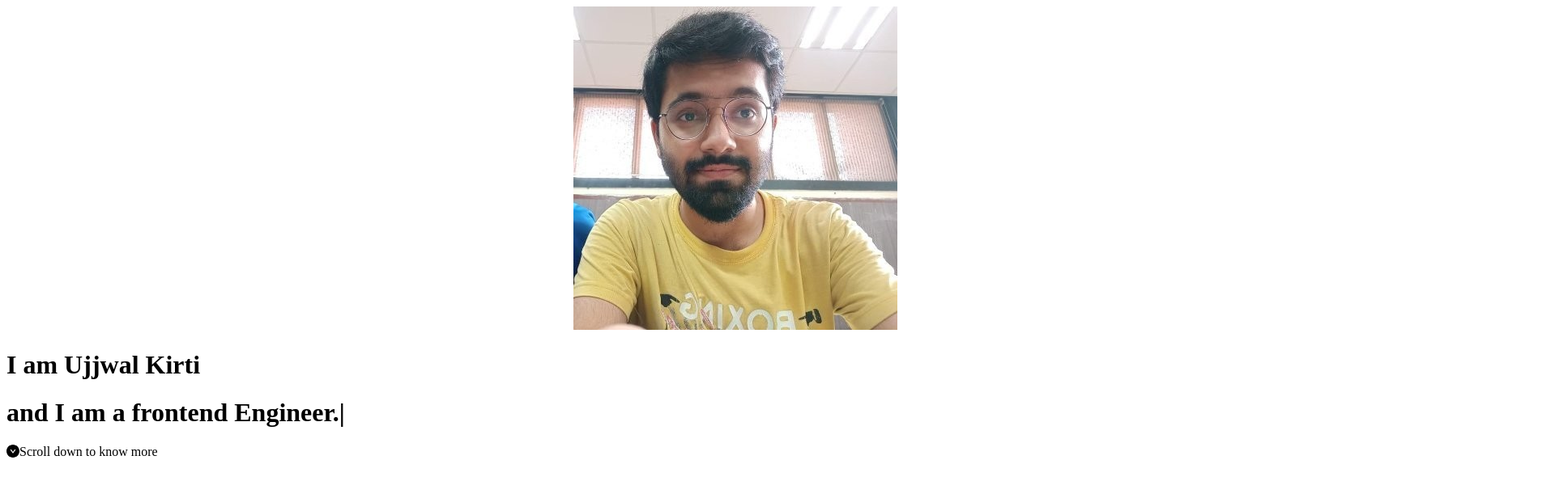
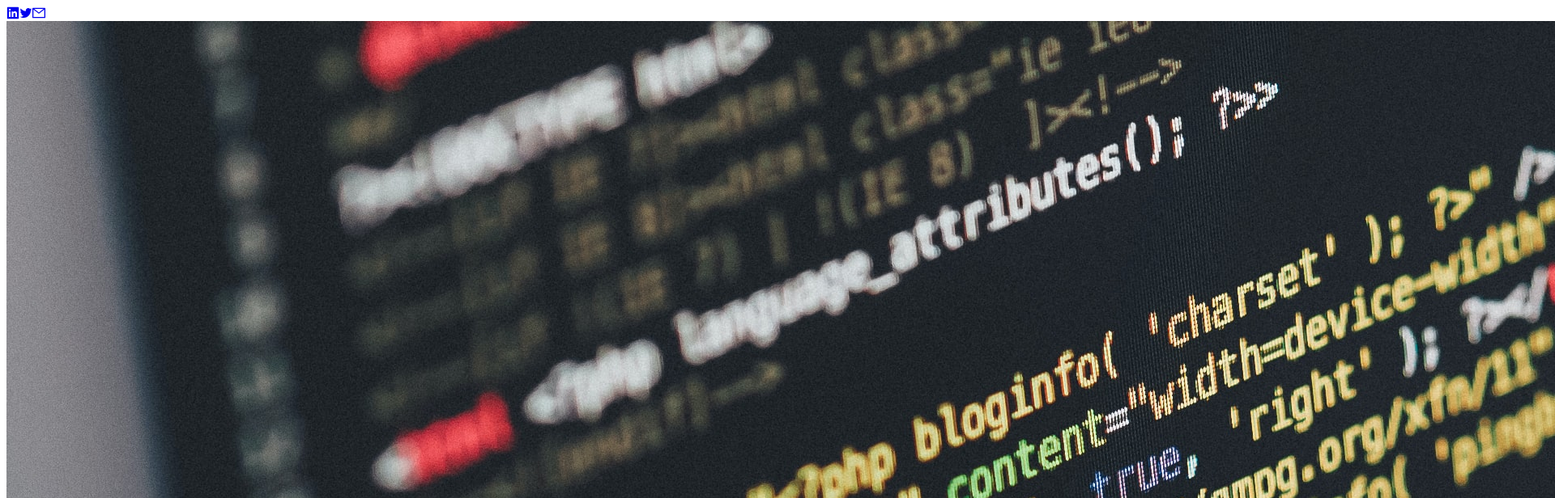
Before and after one commit to ujjwalkirti/my-portfolio, a Next.js app: page /screens/page_1 in a window 1280 px wide. Shown: the top 616 px of the page at 81% size, 1920 px wide, since content can reach past the window. Built offline with nearby package versions, Linux system fonts and the light colour scheme.

Commit message:
13-02-2022

```diff
--- a/pages/components/Navbar.js
+++ b/pages/components/Navbar.js
@@ -6,9 +6,8 @@ import {
 import { motion } from "framer-motion";
 
 function Navbar() {
-
   return (
-    <motion.div className={`flex w-screen absolute text-white justify-end`}>
+    <motion.div className={`flex w-screen text-white absolute`}>
       <div className="flex w-2/5 justify-end mx-auto p-2 font-medium  mr-2 text-2xl items-center ">
         {/* <motion.a
           href="/tech"
--- a/pages/index.js
+++ b/pages/index.js
@@ -1,6 +1,5 @@
 import Head from "next/head";
 import Contact from "./components/Contact";
-import Navbar from "./components/Navbar";
 import Page_1 from "./screens/page_1";
 import Page_2 from "./screens/Page_2";
 import Page_3 from "./screens/Page_3";
@@ -12,7 +11,7 @@ export default function Home() {
         <title>Ujjwal's Portfolio</title>
         <link rel="icon" href="/favicon.ico" />
       </Head>
-      <Navbar />
+
       <Page_1 />
       <Page_2 />
       <Page_3 />
--- a/pages/screens/Page_2.js
+++ b/pages/screens/Page_2.js
@@ -33,10 +33,10 @@ const tech_collection = [
 
 function Page_2() {
   return (
-    <div className="bg-white flex flex-col items-center justify-center w-screen h-auto my-32">
+    <div className="bg-white flex flex-col items-center justify-center w-screen h-auto my-3">
       <div className="h-auto w-auto shadow-xl flex flex-col items-center">
         <h1 className="font-semibold text-4xl p-3">My Tech-Stack 🛠️</h1>
-        <div className="flex justify-between mt-3 px-2">
+        <div className="m-3 px-2 grid md:grid-cols-4 lg:grid-cols-6 sm:grid-cols-2">
           {tech_collection.map((object) => {
             return (
               <motion.span
--- a/pages/screens/Page_3.js
+++ b/pages/screens/Page_3.js
@@ -72,7 +72,7 @@ function Page_3() {
       <h1 className="font-semibold text-7xl text-white m-4 text-center w-full">
         My Projects
       </h1>
-      <div className="grid w-full grid-cols-3">
+      <div className="grid w-full md:grid-cols-2 sm:grid-cols-1">
         {projects.map((project) => (
           <div className="text-white m-5 flex flex-col bg-purple-500 bg-opacity-70 shadow-xl rounded-lg mx-4 mx-auto p-4 h-auto">
             <h3 className="text-3xl font-medium">
@@ -103,7 +103,7 @@ function Page_3() {
 
             <div className="mx-2">
               <p className="text-2xl font-semibold">Made with:</p>
-              <div className="ml-3 flex bg-white bg-opacity-40 w-auto justify-evenly rounded-lg mt-2 px-1 py-2 ">
+              <div className="ml-3 bg-white bg-opacity-40 w-auto justify-evenly rounded-lg mt-2 px-1 py-2 grid lg:flex md:grid-cols-2 sm:grid-cols-1 ">
                 {tech_collection.map((tech) => {
                   return project.techStack.map((projectTech) => {
                     if (tech.name === projectTech) {
@@ -111,7 +111,7 @@ function Page_3() {
                       return (
                         <img
                           src={tech.imgSrc}
-                          className="h-16 mr-4 bg-white p-3 shadow-xl rounded-lg"
+                          className="h-16 m-4 bg-white p-3 shadow-xl rounded-lg"
                         />
                       );
                     } else {
--- a/pages/screens/page_1.js
+++ b/pages/screens/page_1.js
@@ -1,6 +1,7 @@
 import { DownCircleFilled } from "@ant-design/icons";
 import { motion } from "framer-motion";
 import { useEffect, useState } from "react";
+import Navbar from "../components/Navbar";
 
 function Page_1() {
   const [hasNotScrolled, setHasNotScrolled] = useState(true);
@@ -58,32 +59,29 @@ function Page_1() {
   }, [blink]);
 
   return (
-    <div className="h-screen bg-gray-600 bg-gradient-to-br from-yellow-300 via-yellow-600 to-red-400 w-full flex  flex-col">
-      <div>
-        <motion.img
-          src="/me.jpg"
-          className="h-40 w-40 rounded-full  my-16"
-          animate={{ rotate: 360, x: 700 }}
-          transition={{ duration: 1 }}
+    <div className="h-auto bg-black w-full flex  flex-col">
+      <Navbar />
+      <div className="flex justify-center">
+        {" "}
+        <img
+          src="/front page images/ilya-pavlov-OqtafYT5kTw-unsplash.jpg"
+          className=" w-2/5 object-contain m-3"
         />
+        <div className="flex flex-col text-white justify-center">
+          <p className="text-gray-400 text-5xl">Hello, I'm</p>
+          <p className="font-bold text-7xl">Ujjwal Kirti</p>
+          <p className="text-gray-400 text-5xl">Front-end Web Developer</p>
+          <div className="flex flex-col w-2/5 m-2">
+            {" "}
+            <button className="text-black bg-white rounded-full p-2 my-2 cursor-pointer">
+              Hire Me!
+            </button>
+            <button className="border border-white rounded-full p-2 py-auto cursor-pointer">
+              See my resume
+            </button>
+          </div>
+        </div>
       </div>
-      <span className=" z-40 text-left w-auto mx-auto lg:flex-row">
-        {" "}
-        <h1 className="font-bold text-white sm:text-5xl lg:text-7xl xl:text-9xl pr-4 mb-4">
-          I am Ujjwal Kirti
-        </h1>
-        <h1 className="font-bold text-white sm:text-3xl lg:text-5xl xl:text-7xl">
-          {" "}
-          and I am{" "}
-          {`${beginnerText[index].substring(0, subIndex)}${blink ? "|" : ""}`}
-        </h1>
-      </span>
-      {hasNotScrolled && (
-        <div className="absolute transition-all animate-bounce bottom-0 text-white text-2xl font-medium flex justify-center items-center w-full">
-          <DownCircleFilled className="m-3" />
-          Scroll down to know more
-        </div>
-      )}
     </div>
   );
 }
```
Also changed, not shown: public/front page images/ilya-pavlov-OqtafYT5kTw-unsplash.jpg (added), 1 other file (tests, documents, lock files or other folders).
